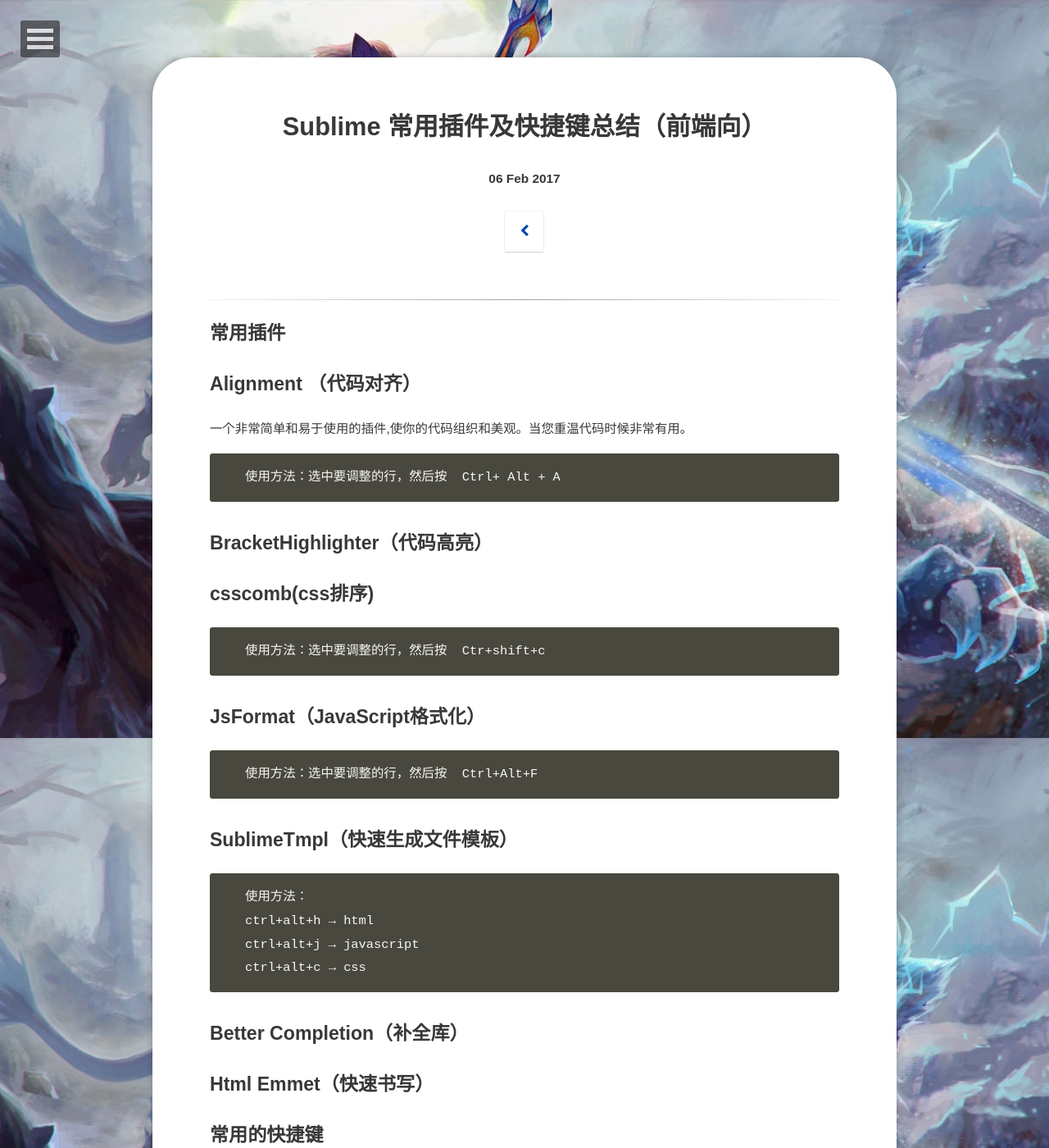
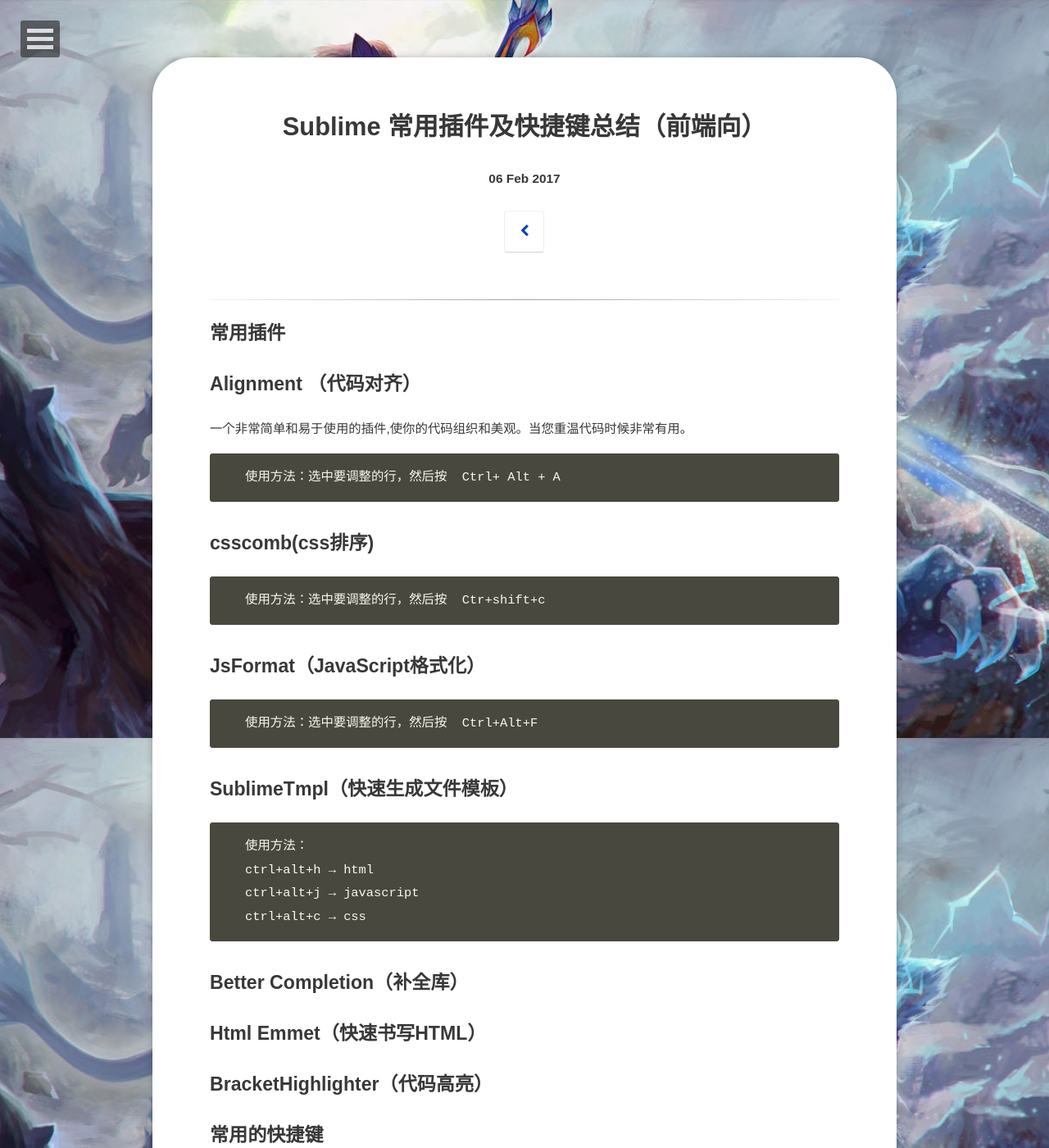
Before and after one commit to sandofsuro/sandofsuro.github.io, a Jekyll site: the page built from _posts/2017-02-06-sublime.md, in a window 1280 px wide and 1400 px high. Shown: the whole window at 82% size. Built offline with Jekyll 4.4.1, drawn with Linux system fonts in a browser that asks for light colours; some web fonts are replaced; part of the change alters nothing that is shown.

Commit message:
push an article

````diff
--- a/_posts/2017-02-06-sublime.md
+++ b/_posts/2017-02-06-sublime.md
@@ -19,7 +19,6 @@ excerpt: "此等神器相见恨晚"
    使用方法：选中要调整的行，然后按  Ctrl+ Alt + A
 ```
 
-## BracketHighlighter（代码高亮）
 
 ## csscomb(css排序)
 
@@ -49,9 +48,10 @@ excerpt: "此等神器相见恨晚"
 ## Better Completion（补全库）
 
 
-## Html Emmet（快速书写）
+## Html Emmet（快速书写HTML）
 
 
+## BracketHighlighter（代码高亮）
 
 ## 常用的快捷键
 
````
